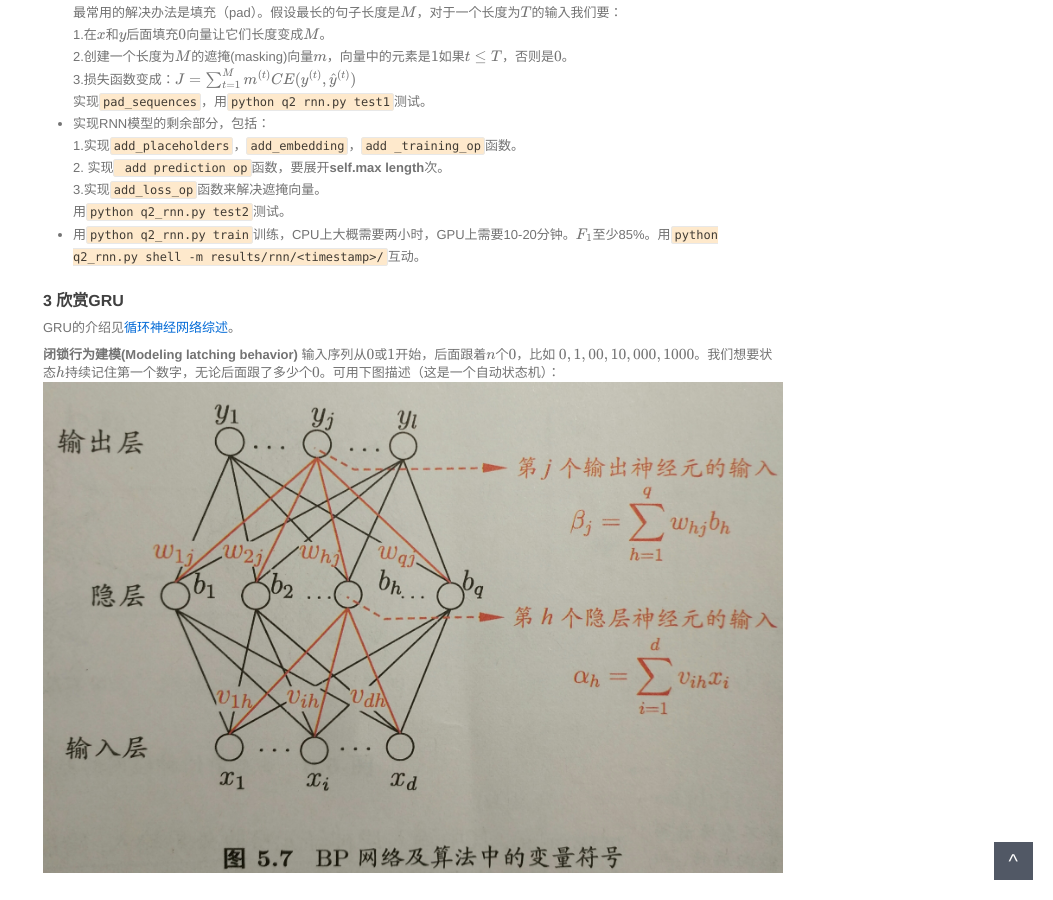
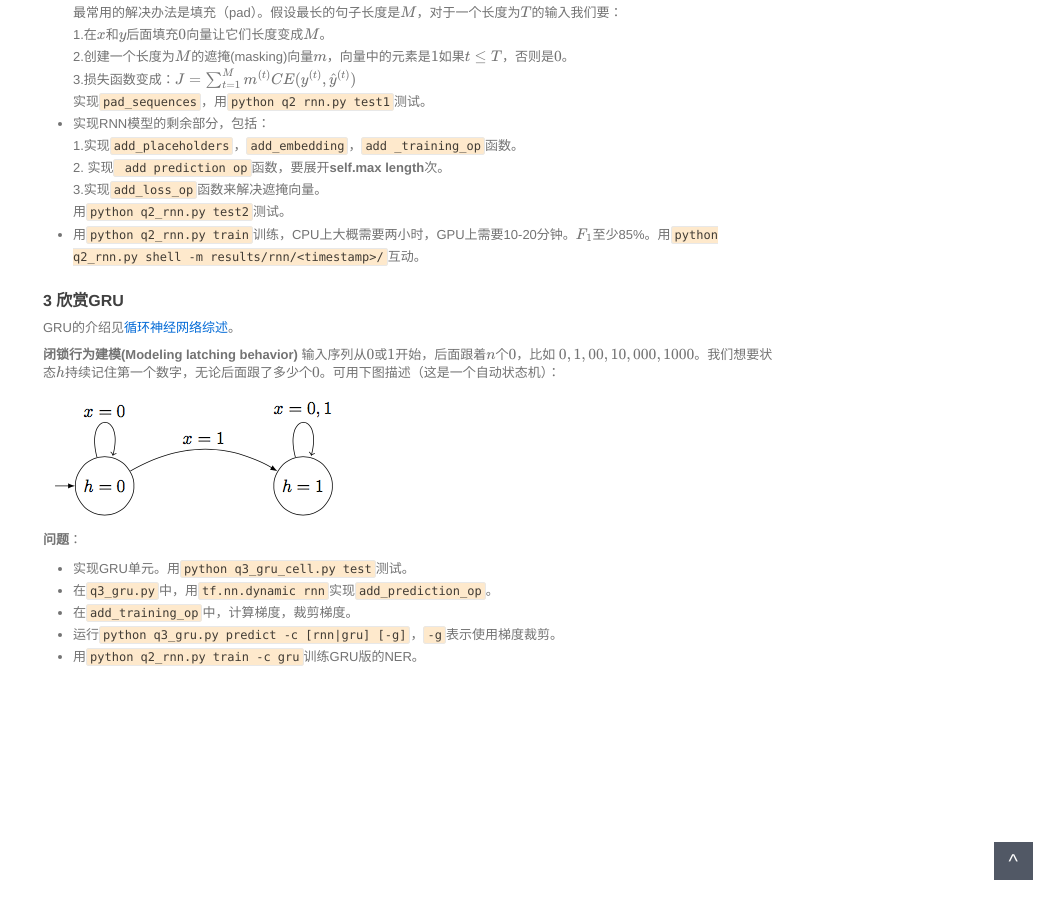
Before and after one commit to NLPpupil/NLPpupil.github.io, a Jekyll site: the page built from _posts/2017-10-28-CS224n Assignment 3.md, in a window 1280 px wide and 900 px high, scrolled down 1086 px. Shown: the whole window, without its empty margins (227-1280 px from the left). Built offline with Jekyll 4.4.1, drawn with Linux system fonts in a browser that asks for light colours; formulas are drawn with MathJax 3; comment, search, counter and statistics services are not loaded.

Commit message:
finish NER

```diff
--- a/_posts/2017-10-28-CS224n Assignment 3.md
+++ b/_posts/2017-10-28-CS224n Assignment 3.md
@@ -57,4 +57,13 @@ $$
 #### 3 欣赏GRU
 GRU的介绍见[循环神经网络综述](https://nlppupil.github.io/%E6%B7%B1%E5%BA%A6%E5%AD%A6%E4%B9%A0/2017/10/04/%E5%BE%AA%E7%8E%AF%E7%A5%9E%E7%BB%8F%E7%BD%91%E7%BB%9C%E7%BB%BC%E8%BF%B0.html)。
 
-**闭锁行为建模(Modeling latching behavior)** 输入序列从$0$或$1$开始，后面跟着$n$个$0$，比如 $0,1,00,10,000,1000$。我们想要状态$h$持续记住第一个数字，无论后面跟了多少个$0$。可用下图描述（这是一个自动状态机）：![automation](https://nlppupil.github.io/images/BP.jpeg)
+**闭锁行为建模(Modeling latching behavior)** 输入序列从$0$或$1$开始，后面跟着$n$个$0$，比如 $0,1,00,10,000,1000$。我们想要状态$h$持续记住第一个数字，无论后面跟了多少个$0$。可用下图描述（这是一个自动状态机）：
+
+![automation](https://nlppupil.github.io/images/automation.png)
+
+**问题**：
+- 实现GRU单元。用`python q3_gru_cell.py test`测试。
+- 在`q3_gru.py`中，用`tf.nn.dynamic rnn`实现`add_prediction_op`。
+- 在`add_training_op`中，计算梯度，裁剪梯度。
+- 运行`python q3_gru.py predict -c [rnn|gru] [-g]`，`-g`表示使用梯度裁剪。
+- 用`python q2_rnn.py train -c gru`训练GRU版的NER。
```
